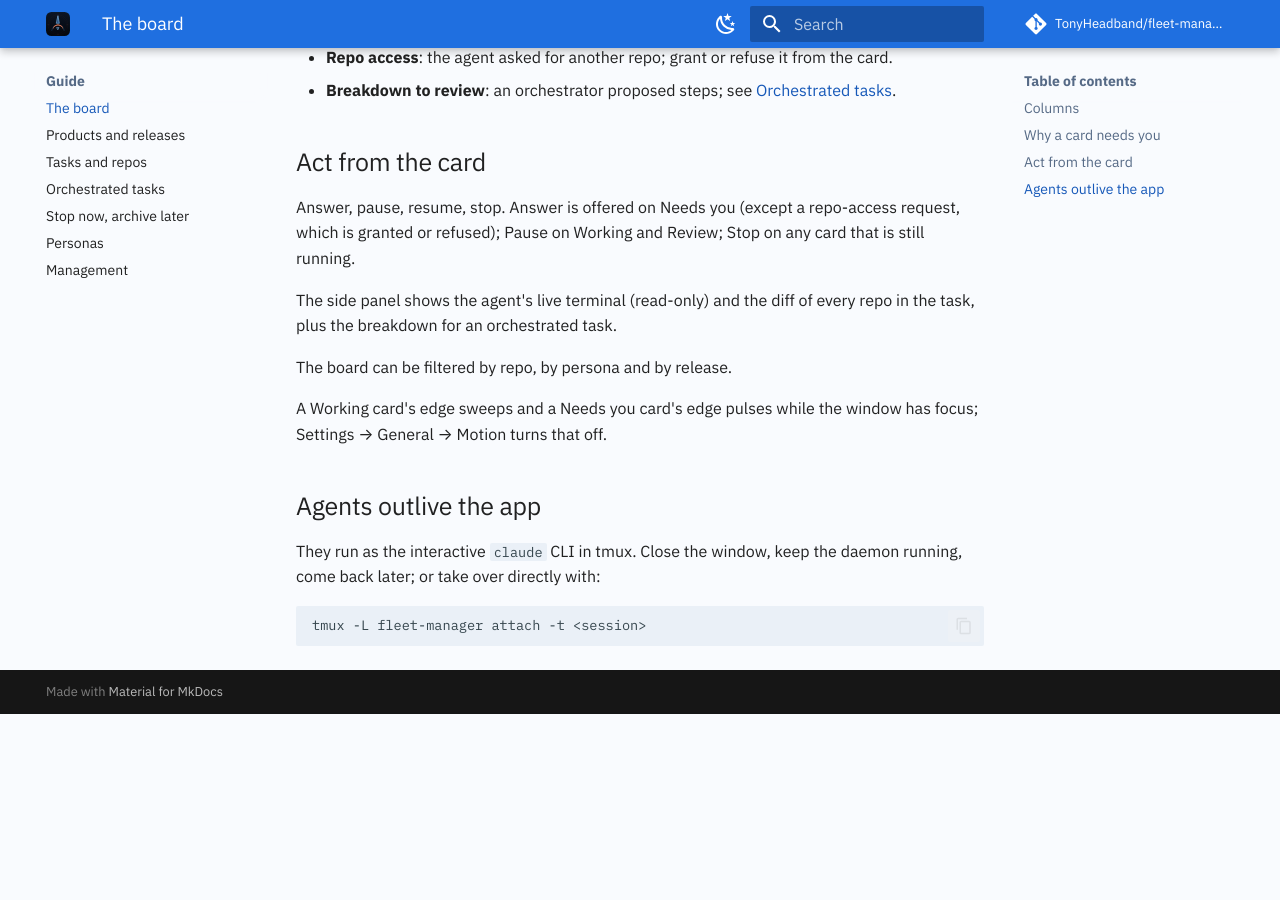
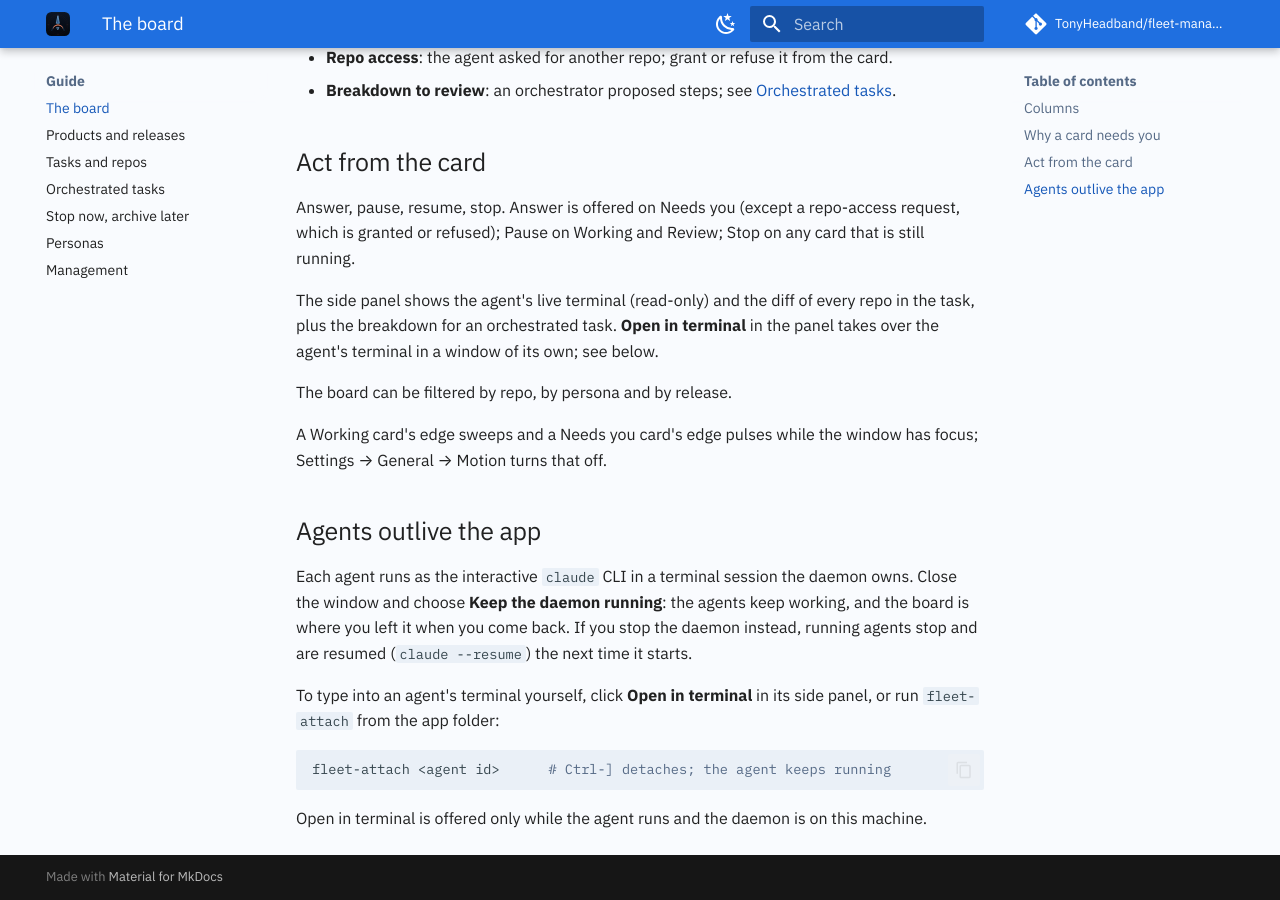
Before and after one commit to TonyHeadband/fleet-manager, an MkDocs documentation site: the page built from docs/guide/board.md, in a window 1280 px wide and 900 px high, scrolled down 2083 px. Built offline with MkDocs 1.6.1 and Material for MkDocs 9.7.7, drawn with Linux system fonts in a browser that asks for light colours; comment, search, counter and statistics services are not loaded; before the commit the page ends 2797 px from its top, so only the background shows below that.

Commit message:
docs(guide): built-in sessions instead of tmux, Open in terminal, per-OS folders
Co-Authored-By: Claude Opus 5.5 <noreply@anthropic.com>

````diff
--- a/docs/guide/board.md
+++ b/docs/guide/board.md
@@ -51,7 +51,8 @@ Answer, pause, resume, stop. Answer is offered on Needs you (except a repo-acces
 refused); Pause on Working and Review; Stop on any card that is still running.
 
 The side panel shows the agent's live terminal (read-only) and the diff of every repo in the task, plus the
-breakdown for an orchestrated task.
+breakdown for an orchestrated task. **Open in terminal** in the panel takes over the agent's terminal in a window
+of its own; see below.
 
 The board can be filtered by repo, by persona and by release.
 
@@ -60,9 +61,15 @@ Motion turns that off.
 
 ## Agents outlive the app
 
-They run as the interactive `claude` CLI in tmux. Close the window, keep the daemon running, come back later; or
-take over directly with:
+Each agent runs as the interactive `claude` CLI in a terminal session the daemon owns. Close the window and choose
+**Keep the daemon running**: the agents keep working, and the board is where you left it when you come back. If you
+stop the daemon instead, running agents stop and are resumed (`claude --resume`) the next time it starts.
+
+To type into an agent's terminal yourself, click **Open in terminal** in its side panel, or run `fleet-attach`
+from the app folder:
 
 ```bash
-tmux -L fleet-manager attach -t <session>
+fleet-attach <agent id>      # Ctrl-] detaches; the agent keeps running
 ```
+
+Open in terminal is offered only while the agent runs and the daemon is on this machine.
````
Also changed, not shown: docs/guide/management.md (+5 -4 lines), docs/guide/orchestrated-tasks.md (+2 -1 lines), docs/guide/personas.md (+2 -2 lines), docs/guide/tasks-and-repos.md (+1 -1 lines).
